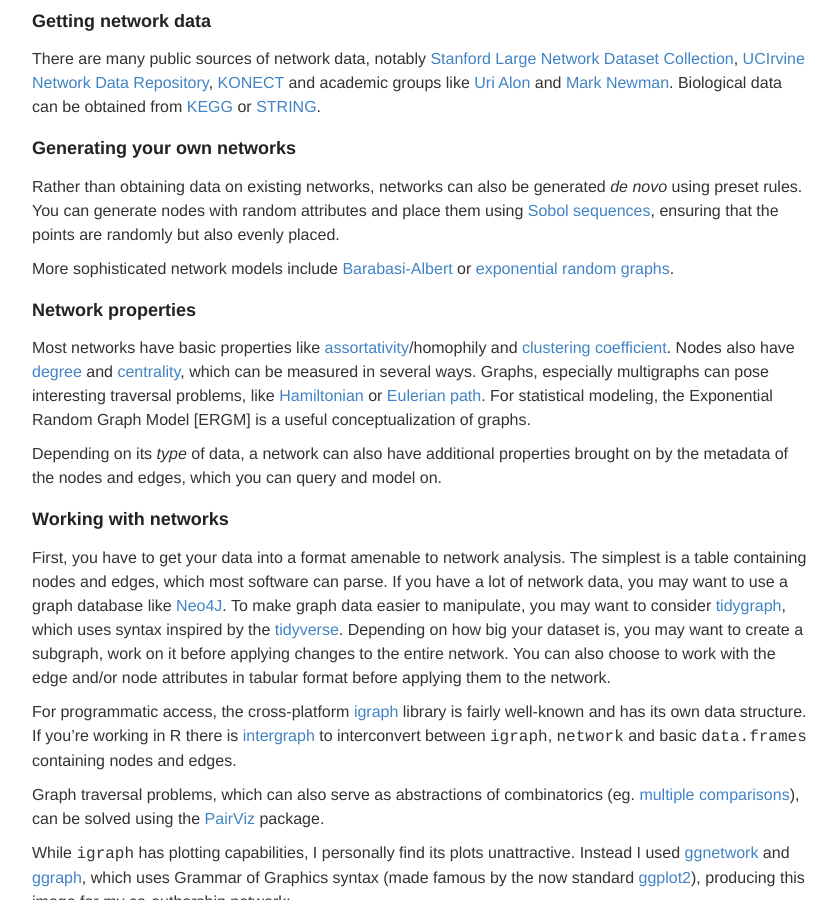
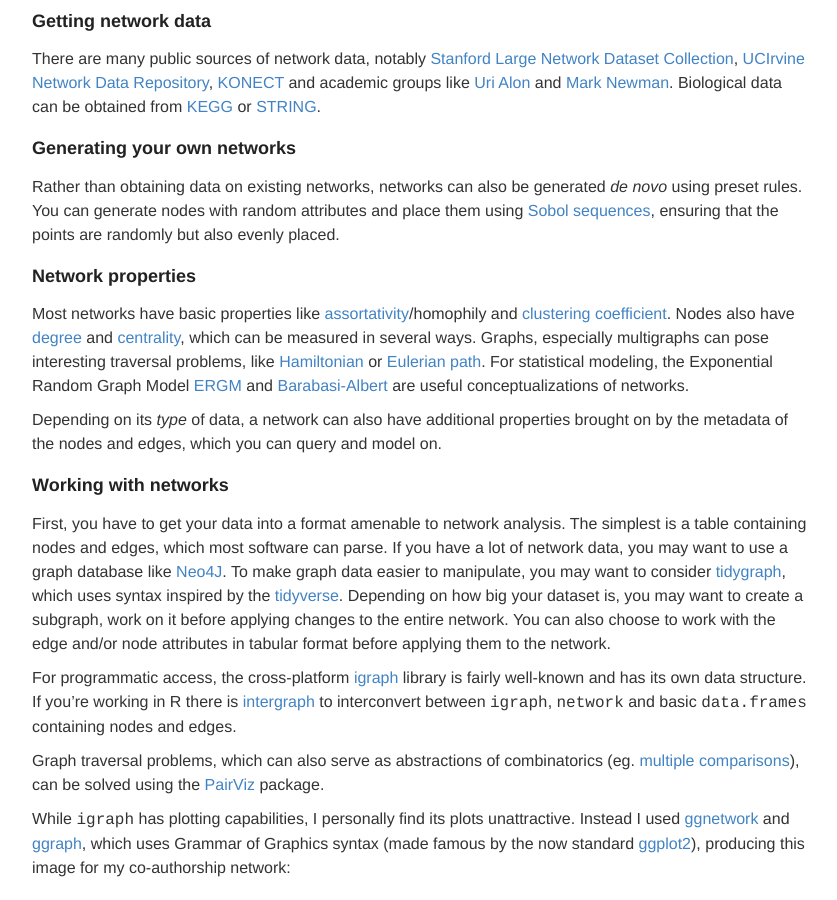
Before and after one commit to ptvan/ptvan.github.io, a Jekyll site: the page built from _posts/2019-10-17-analyzing-networks.md, in a window 1280 px wide and 900 px high, scrolled down 339 px. Shown: the whole window, without its empty margins (218-1055 px from the left). Built offline with Jekyll 4.4.1, drawn with Linux system fonts in a browser that asks for light colours.

Commit message:
fixed typos

```diff
--- a/_posts/2019-10-17-analyzing-networks.md
+++ b/_posts/2019-10-17-analyzing-networks.md
@@ -13,11 +13,9 @@
 
 Rather than obtaining data on existing networks, networks can also be generated _de novo_ using preset rules.  You can generate nodes with random attributes and place them using [Sobol sequences](https://cran.r-project.org/web/packages/SobolSequence/vignettes/sobolsequence.html), ensuring that the points are randomly but also evenly placed.
 
-More sophisticated network models include [Barabasi-Albert](https://en.wikipedia.org/wiki/Barab%C3%A1si%E2%80%93Albert_model) or [exponential random graphs](https://en.wikipedia.org/wiki/Exponential_random_graph_models).
-
 ### Network properties
 
-Most networks have basic properties like [assortativity](https://en.wikipedia.org/wiki/Assortativity)/homophily and [clustering coefficient](https://en.wikipedia.org/wiki/Clustering_coefficient). Nodes also have [degree](https://en.wikipedia.org/wiki/Degree_(graph_theory)) and [centrality](https://en.wikipedia.org/wiki/Centrality), which can be measured in several ways. Graphs, especially multigraphs can pose interesting traversal problems, like [Hamiltonian](https://en.wikipedia.org/wiki/Hamiltonian_path) or [Eulerian path](https://en.wikipedia.org/wiki/Eulerian_path). For statistical modeling, the Exponential Random Graph Model [ERGM] is a useful conceptualization of graphs.
+Most networks have basic properties like [assortativity](https://en.wikipedia.org/wiki/Assortativity)/homophily and [clustering coefficient](https://en.wikipedia.org/wiki/Clustering_coefficient). Nodes also have [degree](https://en.wikipedia.org/wiki/Degree_(graph_theory)) and [centrality](https://en.wikipedia.org/wiki/Centrality), which can be measured in several ways. Graphs, especially multigraphs can pose interesting traversal problems, like [Hamiltonian](https://en.wikipedia.org/wiki/Hamiltonian_path) or [Eulerian path](https://en.wikipedia.org/wiki/Eulerian_path). For statistical modeling, the Exponential Random Graph Model [ERGM](https://en.wikipedia.org/wiki/Exponential_random_graph_models) and [Barabasi-Albert](https://en.wikipedia.org/wiki/Barab%C3%A1si%E2%80%93Albert_model) are useful conceptualizations of networks.
 
 Depending on its _type_ of data, a network can also have additional properties brought on by the metadata of the nodes and edges, which you can query and model on.
 
```
